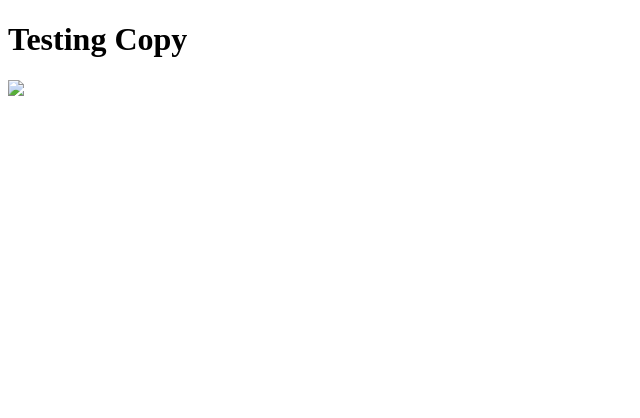
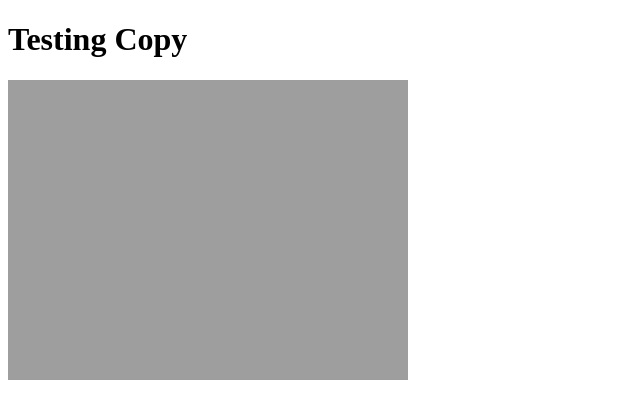
Before and after one commit to WeightlessDev/WebTest, a plain HTML site: page index.html in a window 1280 px wide. Shown: the whole page, without its empty margins (0-640 px from the left). Drawn offline with Linux system fonts and the light colour scheme; the site is published under a folder, as on GitHub Pages, so addresses that start at the root find nothing.

Commit message:
new image path

```diff
--- a/index.html
+++ b/index.html
@@ -5,6 +5,6 @@
 
   <h1>Testing Copy</h1>
 
-  <img src="/images/SalaSmall.jpg">
+  <img src="images/SalaSmall.jpg">
 
 </html>
```
